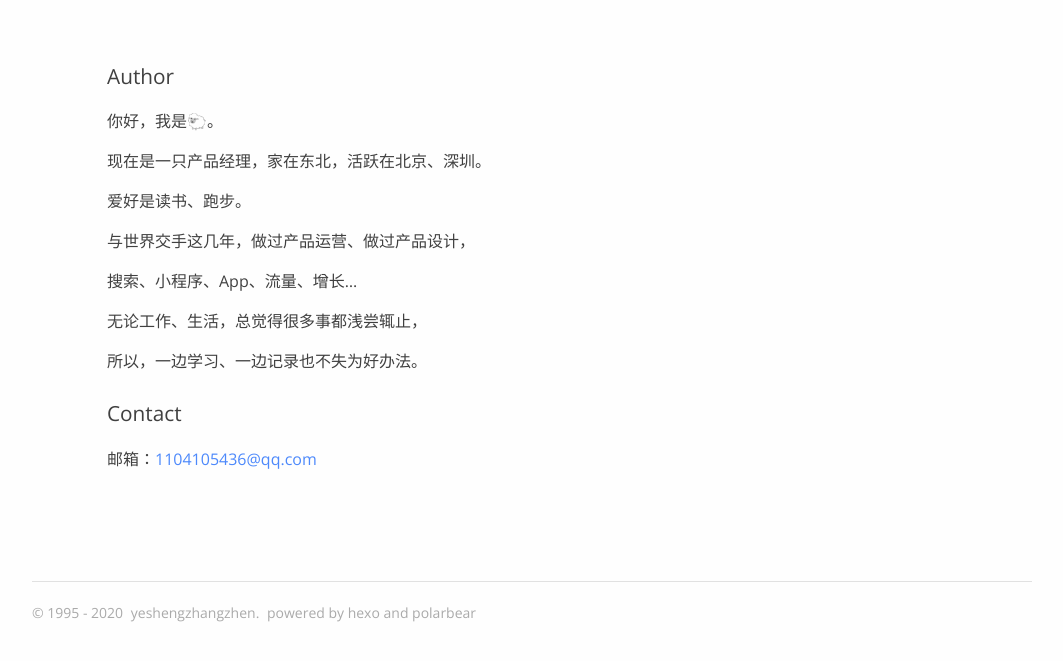
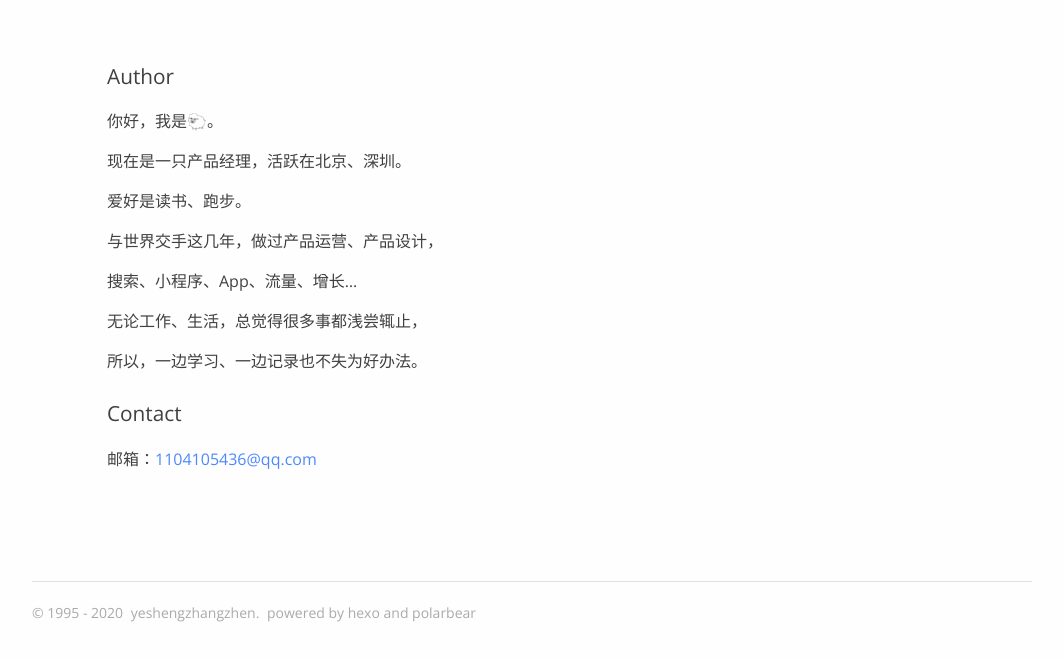
Before and after one commit to yeshengzhangzhen/yeshengzhangzhen.github.io, a plain HTML site: page about/index.html in a window 1280 px wide. Shown: the part 69-730 px from the top of the page, without its empty margins (108-1171 px from the left). Drawn offline with nearby package versions, Linux system fonts and the light colour scheme.

Commit message:
Site updated: 2020-01-21 00:20:42

```diff
--- a/about/index.html
+++ b/about/index.html
@@ -33,15 +33,15 @@
 <link rel="canonical" href="http://yoursite.com/about/"/>
 
 
-<meta name="description" content="Author你好，我是🐑。 现在是一只产品经理，家在东北，活跃在北京、深圳。 爱好是读书、跑步。 与世界交手这几年，做过产品运营、做过产品设计， 搜索、小程序、App、流量、增长… 无论工作、生活，总觉得很多事都浅尝辄止， 所以，一边学习、一边记录也不失为好办法。 Contact邮箱：1104105436@qq.com">
+<meta name="description" content="Author你好，我是🐑。 现在是一只产品经理，活跃在北京、深圳。 爱好是读书、跑步。 与世界交手这几年，做过产品运营、产品设计， 搜索、小程序、App、流量、增长… 无论工作、生活，总觉得很多事都浅尝辄止， 所以，一边学习、一边记录也不失为好办法。 Contact邮箱：1104105436@qq.com">
 <meta property="og:type" content="website">
 <meta property="og:title" content="yeshengzhangzhen">
 <meta property="og:url" content="http://yoursite.com/about/index.html">
 <meta property="og:site_name" content="yeshengzhangzhen">
-<meta property="og:description" content="Author你好，我是🐑。 现在是一只产品经理，家在东北，活跃在北京、深圳。 爱好是读书、跑步。 与世界交手这几年，做过产品运营、做过产品设计， 搜索、小程序、App、流量、增长… 无论工作、生活，总觉得很多事都浅尝辄止， 所以，一边学习、一边记录也不失为好办法。 Contact邮箱：1104105436@qq.com">
+<meta property="og:description" content="Author你好，我是🐑。 现在是一只产品经理，活跃在北京、深圳。 爱好是读书、跑步。 与世界交手这几年，做过产品运营、产品设计， 搜索、小程序、App、流量、增长… 无论工作、生活，总觉得很多事都浅尝辄止， 所以，一边学习、一边记录也不失为好办法。 Contact邮箱：1104105436@qq.com">
 <meta property="og:locale" content="en_US">
 <meta property="article:published_time" content="2020-01-19T18:13:18.000Z">
-<meta property="article:modified_time" content="2020-01-20T16:06:23.055Z">
+<meta property="article:modified_time" content="2020-01-20T16:20:24.338Z">
 <meta property="article:author" content="yeshengzhangzhen">
 <meta property="article:tag" content="resume">
 <meta name="twitter:card" content="summary">
@@ -118,9 +118,9 @@
             </header>
             <div class="post-content">
                 <h2 id="Author"><a href="#Author" class="headerlink" title="Author"></a>Author</h2><p>你好，我是🐑。</p>
-<p>现在是一只产品经理，家在东北，活跃在北京、深圳。</p>
+<p>现在是一只产品经理，活跃在北京、深圳。</p>
 <p>爱好是读书、跑步。</p>
-<p>与世界交手这几年，做过产品运营、做过产品设计，</p>
+<p>与世界交手这几年，做过产品运营、产品设计，</p>
 <p>搜索、小程序、App、流量、增长…</p>
 <p>无论工作、生活，总觉得很多事都浅尝辄止，</p>
 <p>所以，一边学习、一边记录也不失为好办法。</p>
```
